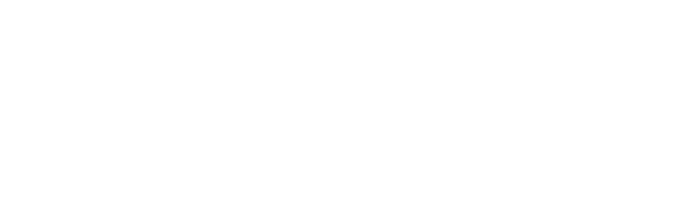
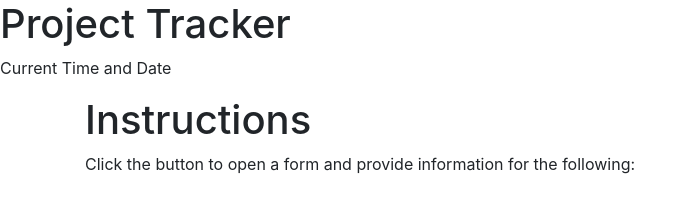
Before and after one commit to PatrickARatcliff/28-Stu_Mini-Project-k5, a plain HTML site: page index.html in a window 1280 px wide. Shown: the whole page, without its empty margins (0-696 px from the left). Drawn offline with nearby package versions, Linux system fonts and the light colour scheme.

Commit message:
add html structure

```diff
--- a/index.html
+++ b/index.html
@@ -9,7 +9,21 @@
     <title>Document</title>
 </head>
 <body>
+    <header>
+        <h1>Project Tracker</h1>
+        <p>Current Time and Date</p>
+        <div id="timer"></div>
+    </header>
+    <main>
+        <div class="container">
+            <form action="submit">
+                <h1 id="formheader">Instructions</h1>
+                <p id="instructions">Click the button to open a form and provide information for the following:</p>
 
+
+            </form>
+        </div>
+    </main>
 <script src="./script.js"></script>
 </body>
 </html>
```
